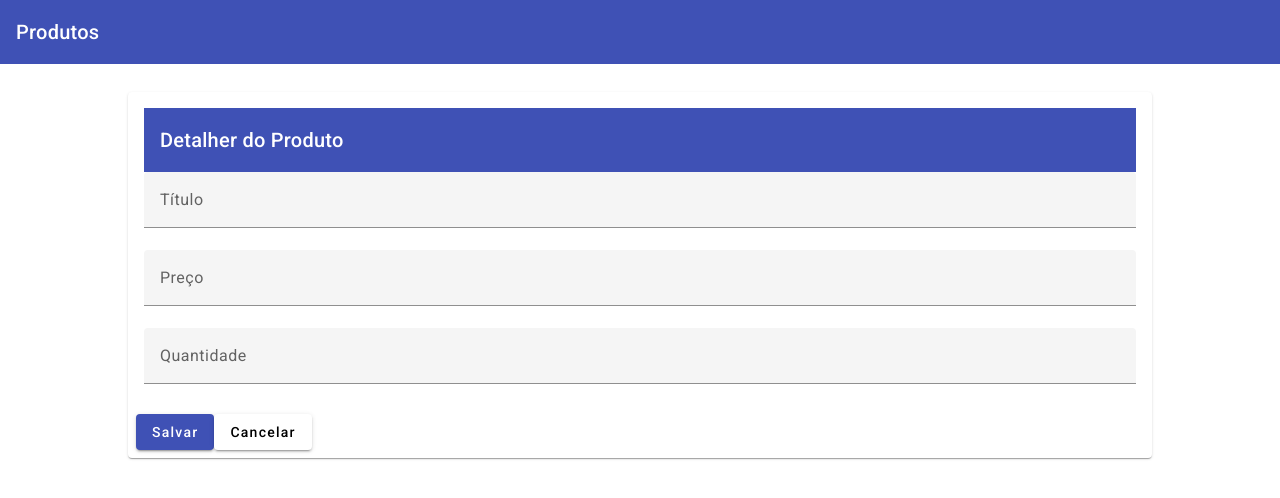
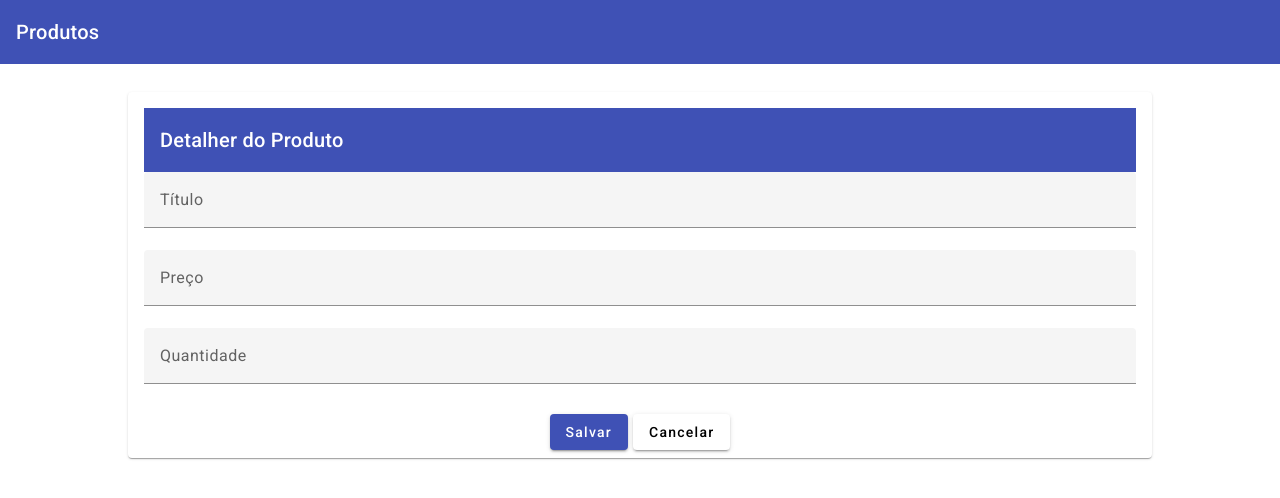
Before and after one commit to JosueSantos49/apifront, an Angular app: page /produtos in a window 1280 px wide. Both pictures are taken after a click on the button "add". Shown: the top 498 px of the page. Built offline with nearby package versions, Linux system fonts and the light colour scheme.

Commit message:
Tratamento de erro salvar produto

```diff
--- a/src/app/produtos/produto-form/produto-form.component.css
+++ b/src/app/produtos/produto-form/produto-form.component.css
@@ -12,3 +12,11 @@ mat-card {
   width: 100%;
   min-width: 150px;
 }
+
+.actions-center {
+  justify-content: center;
+}
+
+.btn-space {
+  margin-left: 5px;
+}
--- a/src/app/produtos/produto-form/produto-form.component.html
+++ b/src/app/produtos/produto-form/produto-form.component.html
@@ -9,7 +9,7 @@
       </mat-form-field>
 
       <mat-form-field class="full-width">
-        <input matInput placeholder="Preço" formControlNamepreco>
+        <input matInput placeholder="Preço" formControlName="preco">
       </mat-form-field>
 
       <mat-form-field class="full-width">
@@ -20,9 +20,9 @@
 
   </mat-card-content>
 
-  <mat-card-actions>
+  <mat-card-actions class="actions-center">
     <button mat-raised-button color="primary" (click)="onSubmit()">Salvar</button>
-    <button mat-raised-button (click)="onCancelar()">Cancelar</button>
+    <button mat-raised-button (click)="onCancelar()" class="btn-space">Cancelar</button>
   </mat-card-actions>
 
 </mat-card>
--- a/src/app/produtos/produto-form/produto-form.component.ts
+++ b/src/app/produtos/produto-form/produto-form.component.ts
@@ -1,5 +1,7 @@
 import { Component, OnInit } from '@angular/core';
 import { FormBuilder, FormGroup } from '@angular/forms';
+import { ProdutosService } from '../services/produtos.service';
+import { MatSnackBar } from '@angular/material/snack-bar';
 
 @Component({
   selector: 'app-produto-form',
@@ -10,7 +12,11 @@ export class ProdutoFormComponent implements OnInit{
 
   form: FormGroup;
 
-  constructor(private formBuilder: FormBuilder){
+  constructor(
+    private formBuilder: FormBuilder,
+    private produtosService: ProdutosService,
+    private snackBar: MatSnackBar
+    ){
     this.form = this.formBuilder.group({
       titulo: [null],
       preco: [null],
@@ -23,11 +29,20 @@ export class ProdutoFormComponent implements OnInit{
   }
 
   onSubmit() {
-    console.log('submit');
+    this.produtosService.salvar(this.form.value)
+    .subscribe(resultado => console.log(resultado), error => this.onError()
+      //console.log(error)
+    );
+
+    //console.log(this.form.value);
   }
 
   onCancelar() {
     console.log('canselar');
   }
 
+  private onError(){
+    this.snackBar.open('Erro ao salvar produto.', '', { duration: 1000});
+  }
+
 }
--- a/src/app/produtos/services/produtos.service.ts
+++ b/src/app/produtos/services/produtos.service.ts
@@ -31,7 +31,7 @@ export class ProdutosService {
     return this.httpClient.get<Produto[]>(this.API)
     .pipe(
      first(),
-     delay(1000),
+     //delay(1000),
      tap(produtos => console.log(produtos))
     );
   }
@@ -41,4 +41,8 @@ export class ProdutosService {
     return this.httpClient.get<Produto[]>(this.url);
   }
 
+  salvar(registro: Produto) {
+    return this.httpClient.post<Produto>(this.API, registro).pipe(first());
+    //console.log(registro);
+  }
 }
```
